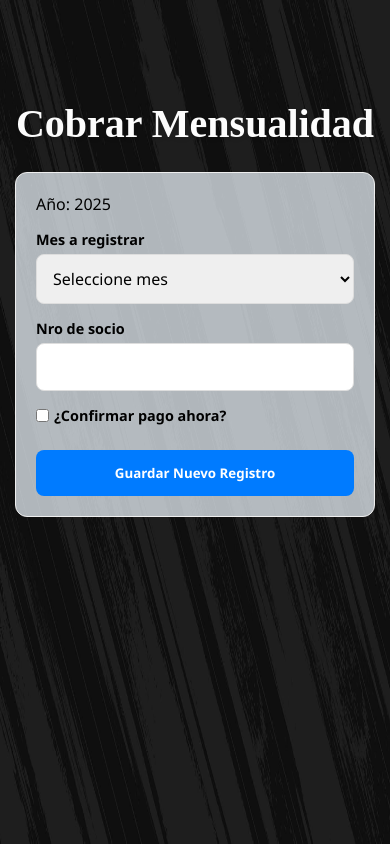
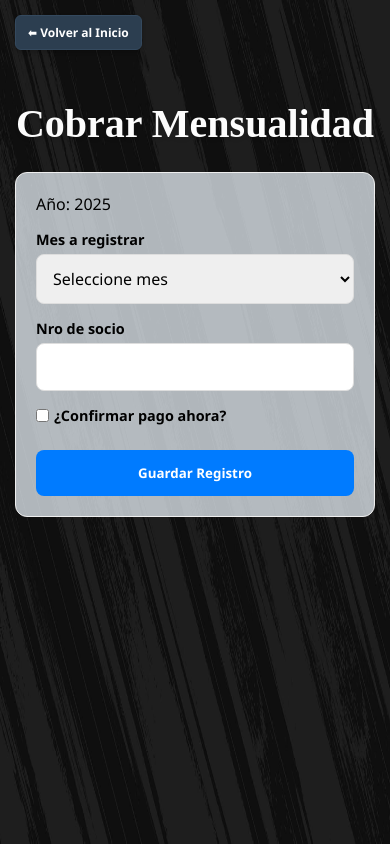
Before and after one commit to Emanuel-Rodriguez-1996/Socios-AlasRojas-Front, a React (Vite) app: page /cobrador in a window 390 px wide. Built offline with nearby package versions, Linux system fonts and the light colour scheme.

Commit message:
agregando boton inicio

```diff
--- a/src/App.css
+++ b/src/App.css
@@ -101,6 +101,39 @@ body {
   transform: translateY(-5px);
 }
 
+.btn-volver {
+  position: absolute;
+  top: 20px;
+  left: 20px;
+  background-color: #2c3e50; /* Azul oscuro formal */
+  color: #ffffff;
+  border: 1px solid #34495e;
+  padding: 10px 18px;
+  border-radius: 6px;
+  font-size: 14px;
+  font-weight: 600;
+  cursor: pointer;
+  display: flex;
+  align-items: center;
+  gap: 8px;
+  transition: all 0.3s ease;
+  box-shadow: 0 2px 4px rgba(0, 0, 0, 0.2);
+  z-index: 10;
+}
+
+.btn-volver:hover {
+  background-color: #ffffff;
+  color: #2c3e50;
+  border: 1px solid #ffffff;
+  transform: translateY(-1px);
+  box-shadow: 0 4px 8px rgba(0, 0, 0, 0.3);
+}
+
+.btn-volver:active {
+  transform: translateY(0);
+}
+
+
 /* --- CORRECCIÓN PARA DISPOSITIVOS MÓVILES (Reforzada) --- */
 @media (max-width: 670px) {
   .app-container,
@@ -181,3 +214,13 @@ body {
     word-break: break-word;
   }
 }
+
+/* Ajuste para dispositivos móviles */
+@media (max-width: 600px) {
+  .btn-volver {
+    padding: 8px 12px;
+    font-size: 12px;
+    top: 15px;
+    left: 15px;
+  }
+}
--- a/src/vistas/admin.jsx
+++ b/src/vistas/admin.jsx
@@ -1,7 +1,9 @@
 import { useEffect, useState } from "react";
+import { useNavigate } from "react-router-dom";
 import "./vistAdmin.css";
 
 function Admin() {
+  const navigate = useNavigate();
   const [socios, setSocios] = useState([]);
   const [loading, setLoading] = useState(true);
   const [fullDataLoaded, setFullDataLoaded] = useState(false);
@@ -10,7 +12,6 @@ function Admin() {
   const [filtroMes, setFiltroMes] = useState("");
   const [filtroEstado, setFiltroEstado] = useState("todos");
 
-  // Función para procesar los datos planos del API al formato de acordeón
   const procesarDatos = (data) => {
     const sociosMap = {};
     data.forEach((row) => {
@@ -32,7 +33,7 @@ function Admin() {
     return Object.values(sociosMap);
   };
 
-  // 1. CARGA INICIAL: Solo los últimos 20 registros para velocidad máxima
+  // 1. CARGA INICIAL (20 registros)
   useEffect(() => {
     fetch("https://socios-alasrojas-back.onrender.com/api/cobranzas?limit=20")
       .then((res) => res.json())
@@ -46,12 +47,10 @@ function Admin() {
       });
   }, []);
 
-  // 2. CARGA COMPLETA: Se dispara solo cuando el usuario interactúa con los filtros
+  // 2. CARGA COMPLETA AL FILTRAR
   useEffect(() => {
     const hayFiltrosActivos = filtroSocio !== "" || filtroMes !== "" || filtroEstado !== "todos";
-
     if (hayFiltrosActivos && !fullDataLoaded) {
-      console.log("Filtros detectados: Cargando base de datos completa...");
       fetch("https://socios-alasrojas-back.onrender.com/api/cobranzas")
         .then((res) => res.json())
         .then((data) => {
@@ -62,7 +61,6 @@ function Admin() {
     }
   }, [filtroSocio, filtroMes, filtroEstado, fullDataLoaded]);
 
-  // Lógica de filtrado (se ejecuta sobre 'socios', ya sean los 5 iniciales o todos)
   const sociosFiltrados = socios.map(socio => {
     const cobranzasFiltradas = socio.cobranzas.filter(c => {
       const coincideMes = filtroMes === "" || c.mes === parseInt(filtroMes);
@@ -91,15 +89,17 @@ function Admin() {
 
   return (
     <div className="admin">
+      <button className="btn-volver" onClick={() => navigate("/")}>
+        ⬅ Volver al Inicio
+      </button>
+
       <h2 className="titulo">📋 Registros de Socios</h2>
 
       {!fullDataLoaded && (
         <p style={{ color: "#aaa", fontSize: "0.8rem", textAlign: "center" }}>
-          Mostrando vista previa (últimos 20 registros ingresados). Use los filtros para ver todos los registros.
+          Mostrando vista previa (últimos 20 registros). Use los filtros para ver todo.
         </p>
-
       )}
-      <br />
 
       <div className="filtros-container">
         <input
@@ -108,7 +108,6 @@ function Admin() {
           value={filtroSocio}
           onChange={(e) => setFiltroSocio(e.target.value)}
         />
-
         <select value={filtroMes} onChange={(e) => setFiltroMes(e.target.value)}>
           <option value="">Todos los Meses</option>
           <option value="1">Enero</option><option value="2">Febrero</option>
@@ -118,7 +117,6 @@ function Admin() {
           <option value="9">Septiembre</option><option value="10">Octubre</option>
           <option value="11">Noviembre</option><option value="12">Diciembre</option>
         </select>
-
         <select value={filtroEstado} onChange={(e) => setFiltroEstado(e.target.value)}>
           <option value="todos">Todos los Registros</option>
           <option value="pagados">Solo Pagados ✅</option>
@@ -127,9 +125,7 @@ function Admin() {
       </div>
 
       {sociosFiltrados.length === 0 ? (
-        <p style={{ color: "white", textAlign: "center", marginTop: "20px" }}>
-          No se encontraron resultados.
-        </p>
+        <p style={{ color: "white", textAlign: "center", marginTop: "20px" }}>No se encontraron resultados.</p>
       ) : (
         sociosFiltrados.map((socio) => (
           <details key={socio.nro_socio} className="accordion">
--- a/src/vistas/cobrador.jsx
+++ b/src/vistas/cobrador.jsx
@@ -1,7 +1,9 @@
 import { useState, useEffect } from "react";
+import { useNavigate } from "react-router-dom";
 import "./vistCobrador.css";
 
 export default function Cobrador() {
+  const navigate = useNavigate();
   const [formData, setFormData] = useState({
     nro_socio: "",
     mes: "",
@@ -18,20 +20,17 @@ export default function Cobrador() {
         try {
           const res = await fetch(`https://socios-alasrojas-back.onrender.com/api/cobranzas`);
           const data = await res.json();
-
           const encontrado = data.find(c =>
             c.nro_socio === parseInt(formData.nro_socio) &&
             c.mes === parseInt(formData.mes) &&
             c.anio === formData.anio
           );
-
           setRegistroExistente(encontrado || null);
-
           if (encontrado) {
             setFormData(prev => ({ ...prev, pago: encontrado.pago }));
           }
         } catch (err) {
-          console.error("Error al verificar cobranza:", err);
+          console.error("Error al verificar:", err);
         }
       }
     };
@@ -40,46 +39,25 @@ export default function Cobrador() {
 
   const handleChange = (e) => {
     const { name, value, type, checked } = e.target;
-    setFormData({
-      ...formData,
-      [name]: type === "checkbox" ? checked : value,
-    });
+    setFormData({ ...formData, [name]: type === "checkbox" ? checked : value });
   };
 
   const handleSubmit = async (e) => {
     e.preventDefault();
     setLoading(true);
-
     try {
-      // --- 1. VALIDACIÓN: ¿EL SOCIO EXISTE? ---
       const resSocio = await fetch(`https://socios-alasrojas-back.onrender.com/api/socios`);
       const socios = await resSocio.json();
-      const existeSocio = socios.some(s => s.nro_socio === parseInt(formData.nro_socio));
-
-      if (!existeSocio) {
-        alert(`❌ Error: El número de socio ${formData.nro_socio} no existe en el sistema.`);
-        setLoading(false);
-        return;
+      if (!socios.some(s => s.nro_socio === parseInt(formData.nro_socio))) {
+        alert("❌ El socio no existe.");
+        setLoading(false); return;
       }
 
-      // --- 2. VALIDACIONES DE NEGOCIO (COBRANZAS) ---
-      if (registroExistente) {
-        // Bloqueo si ya está pago
-        if (registroExistente.pago) {
-          alert("Este socio ya tiene este mes pago.");
-          setLoading(false);
-          return;
-        }
-
-        // RESTRICCIÓN CLAVE: Si existe pendiente, OBLIGATORIO marcar pago para actualizar
-        if (!registroExistente.pago && !formData.pago) {
-          alert(`Ya existe un registro pendiente para el socio ${formData.nro_socio} en el mes Nro ${formData.mes}. Para actualizarlo, debe confirmar el pago.`);
-          setLoading(false);
-          return;
-        }
+      if (registroExistente?.pago) {
+        alert("Este mes ya está pago.");
+        setLoading(false); return;
       }
 
-      // --- 3. PROCESO DE ENVÍO ---
       const datosAEnviar = {
         nro_socio: parseInt(formData.nro_socio),
         mes: parseInt(formData.mes),
@@ -100,14 +78,12 @@ export default function Cobrador() {
       });
 
       if (response.ok) {
-        alert(registroExistente ? "✅ Pago confirmado exitosamente" : "✅ Nuevo registro creado");
+        alert("✅ Operación exitosa");
         setFormData({ ...formData, nro_socio: "", mes: "", pago: false });
         setRegistroExistente(null);
-      } else {
-        alert("❌ Error en el servidor: No se pudo procesar la solicitud.");
       }
     } catch (error) {
-      alert("❌ Error de conexión con el servidor.");
+      alert("❌ Error de conexión");
     } finally {
       setLoading(false);
     }
@@ -115,56 +91,35 @@ export default function Cobrador() {
 
   return (
     <div className="vista-container">
+      <button className="btn-volver" onClick={() => navigate("/")}>⬅ Volver al Inicio</button>
       <h1 className="titulo">Cobrar Mensualidad</h1>
-
       <form className="form-cobrador" onSubmit={handleSubmit}>
         <div className="anio-display">Año: {formData.anio}</div>
-
-        <label>
-          Mes a registrar
+        <label>Mes a registrar
           <select name="mes" value={formData.mes} onChange={handleChange} required>
             <option value="">Seleccione mes</option>
-            <option value="1">Enero</option>
-            <option value="2">Febrero</option>
-            <option value="3">Marzo</option>
-            <option value="4">Abril</option>
-            <option value="5">Mayo</option>
-            <option value="6">Junio</option>
-            <option value="7">Julio</option>
-            <option value="8">Agosto</option>
-            <option value="9">Septiembre</option>
-            <option value="10">Octubre</option>
-            <option value="11">Noviembre</option>
-            <option value="12">Diciembre</option>
+            <option value="1">Enero</option><option value="2">Febrero</option>
+            <option value="3">Marzo</option><option value="4">Abril</option>
+            <option value="5">Mayo</option><option value="6">Junio</option>
+            <option value="7">Julio</option><option value="8">Agosto</option>
+            <option value="9">Septiembre</option><option value="10">Octubre</option>
+            <option value="11">Noviembre</option><option value="12">Diciembre</option>
           </select>
         </label>
-
-        <label>
-          Nro de socio
+        <label>Nro de socio
           <input type="number" name="nro_socio" value={formData.nro_socio} onChange={handleChange} required />
         </label>
-
         {registroExistente && (
           <div className={`mensaje-estado ${registroExistente.pago ? 'pago' : 'pendiente'}`}>
-            {registroExistente.pago
-              ? "✅ El socio ya pagó este mes."
-              : "⚠️ Pago pendiente encontrado. Marque 'Confirmar' para actualizar."}
+            {registroExistente.pago ? "✅ Ya pagó." : "⚠️ Pendiente. Marque confirmar."}
           </div>
         )}
-
         <label className="checkbox">
-          <input
-            type="checkbox"
-            name="pago"
-            checked={formData.pago}
-            onChange={handleChange}
-            disabled={registroExistente?.pago}
-          />
+          <input type="checkbox" name="pago" checked={formData.pago} onChange={handleChange} disabled={registroExistente?.pago} />
           ¿Confirmar pago ahora?
         </label>
-
         <button type="submit" disabled={loading || registroExistente?.pago}>
-          {loading ? "Verificando..." : registroExistente ? "Confirmar Pago" : "Guardar Nuevo Registro"}
+          {loading ? "Verificando..." : registroExistente ? "Confirmar Pago" : "Guardar Registro"}
         </button>
       </form>
     </div>
```
